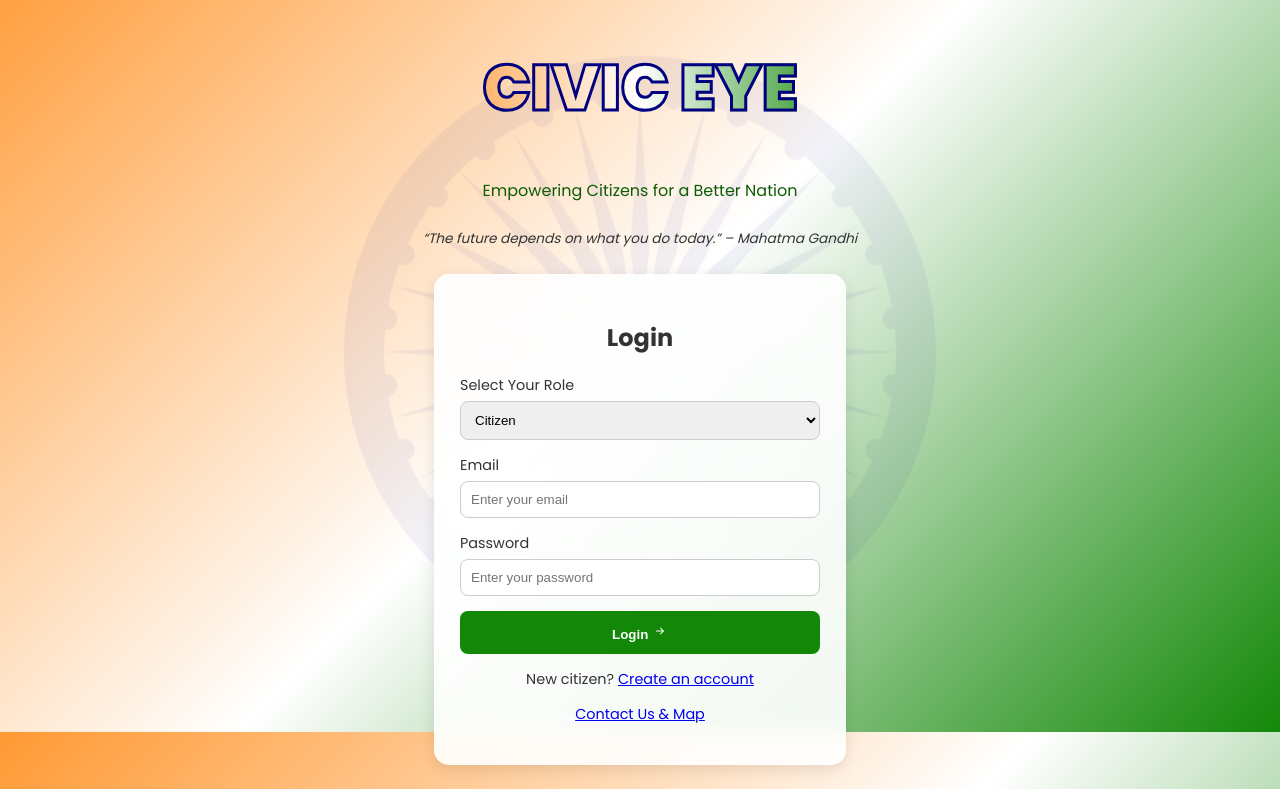
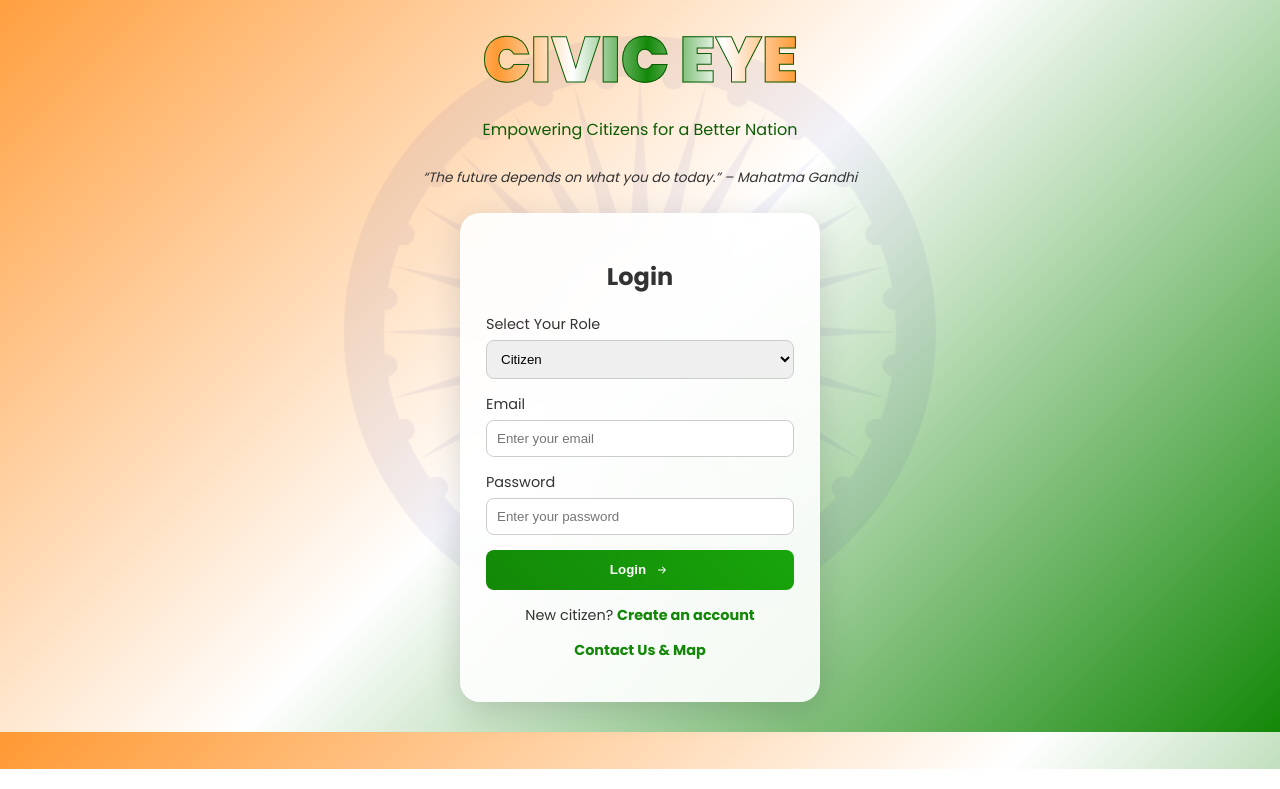
Before and after one commit to ahyouish/check, a plain HTML site: page index.html in a window 1280 px wide. Shown: the part 68-857 px from the top of the page. Drawn offline with Linux system fonts and the light colour scheme; a script that the page names is missing.

Commit message:
Update style.css

```diff
--- a/style.css
+++ b/style.css
@@ -1,18 +1,23 @@
 /* --- Universal Styles --- */
-html, body {
+html {
   height: 100%;
-  margin: 0;
 }
 body {
+  min-height: 100%;
+  margin: 0;
   display: flex;
   flex-direction: column;
   justify-content: flex-start;
   align-items: center;
-  background: linear-gradient(135deg, #FF9933, #FFFFFF, #138808); /* Tricolor Background */
+  background: linear-gradient(135deg, #FF9933, #FFFFFF, #138808);
   color: #333;
   position: relative;
-  overflow: hidden;
+  overflow-y: auto; /* Allows scrolling */
   font-family: 'Poppins', sans-serif;
+  box-sizing: border-box;
+}
+*, *:before, *:after {
+  box-sizing: inherit;
 }
 
 @keyframes spin {
@@ -20,23 +25,27 @@ body {
   to { transform: translate(-50%, -50%) rotate(360deg); }
 }
 
-@keyframes title-animation {
-    0% { background-position: 0% 50%; }
-    50% { background-position: 100% 50%; }
-    100% { background-position: 0% 50%; }
+@keyframes scroll-gradient {
+  0% {
+    background-position: 0 50%;
+  }
+  100% {
+    background-position: 300px 50%;
+  }
 }
+
 
 /* --- Default Mobile Styles --- */
 body {
-    padding-top: 2vh;
+    padding: 2vh 10px;
 }
 
 #background-chakra {
   position: absolute;
   top: 50%;
   left: 50%;
-  width: 80vw; /* Mobile size */
-  height: 80vw; /* Mobile size */
+  width: 80vw;
+  height: 80vw;
   opacity: 0.05;
   z-index: -1;
   animation: spin 60s linear infinite;
@@ -45,18 +54,39 @@ body {
 header {
     text-align: center;
     margin-bottom: 25px;
+    width: 100%;
 }
 
+.header-logo {
+  width: 100px;
+  height: auto;
+  margin-bottom: 15px;
+}
+
+/* --- UPDATED TITLE STYLE FOR MIXED GRADIENT ANIMATION --- */
 header h1 {
-    font-size: 3rem; /* Mobile size */
+    font-size: 3rem;
     font-weight: 900;
-    background: linear-gradient(90deg, #FF9933, #FFFFFF, #138808, #FFFFFF, #FF9933);
-    background-size: 200% 200%;
+    margin-top: 0;
+    margin-bottom: 10px;
+    /* UPDATED: A smooth gradient that starts and ends with orange for a perfect loop */
+    background: linear-gradient(
+      90deg,
+      #FF9933,
+      #FFFFFF,
+      #138808,
+      #FFFFFF,
+      #FF9933
+    );
+    /* The size of one full pattern is 300px */
+    background-size: 300px 100%;
     -webkit-background-clip: text;
     -webkit-text-fill-color: transparent;
-    -webkit-text-stroke: 3px #000080;
-    animation: title-animation 5s ease-in-out infinite;
+    -webkit-text-stroke: 1px #0d5c05;
+    /* Applying the seamless animation */
+    animation: scroll-gradient 8s linear infinite;
 }
+
 
 header p {
     margin-top: 5px;
@@ -73,13 +103,24 @@ header p {
     background: rgba(255, 255, 255, 0.9);
     backdrop-filter: blur(10px);
     border: 1px solid rgba(255, 255, 255, 0.3);
-    border-radius: 15px;
-    box-shadow: 0 4px 15px rgba(0,0,0,0.1);
-    padding: 20px; /* Mobile padding */
-    width: 90%; /* Mobile width */
+    border-radius: 20px;
+    box-shadow: 0 8px 32px 0 rgba(0, 0, 0, 0.15);
+    padding: 20px;
+    width: 90%;
 }
 
-.input-group { margin-bottom: 15px; }
+.dashboard-section a {
+    color: #138808;
+    font-weight: 600;
+    text-decoration: none;
+}
+.dashboard-section a:hover {
+    text-decoration: underline;
+}
+
+.input-group {
+    margin-bottom: 15px;
+}
 
 label {
   display: block;
@@ -93,7 +134,13 @@ input, select {
   padding: 10px;
   border-radius: 8px;
   border: 1px solid #ccc;
-  box-sizing: border-box;
+  transition: all 0.2s ease-in-out;
+}
+
+input:focus, select:focus {
+    outline: none;
+    border-color: #138808;
+    box-shadow: 0 0 0 3px rgba(19, 136, 8, 0.2);
 }
 
 button {
@@ -101,32 +148,39 @@ button {
   padding: 12px;
   border-radius: 8px;
   border: none;
-  background-color: #138808;
+  background: linear-gradient(45deg, #138808, #18a50a);
   color: white;
   font-weight: bold;
   cursor: pointer;
-  transition: background-color 0.3s;
+  transition: transform 0.2s ease-in-out;
+  display: flex;
+  align-items: center;
+  justify-content: center;
+  gap: 8px;
 }
 
-button:hover { background-color: #0d5c05; }
+button:hover {
+    transform: scale(1.02);
+}
+
 
 /* --- Styles for Tablets and Desktops --- */
 @media (min-width: 601px) {
   body {
-    padding-top: 5vh; /* Larger top padding */
+    padding-top: 5vh;
   }
 
   header h1 {
-    font-size: 4rem; /* Larger font size */
+    font-size: 4rem;
   }
 
   .dashboard-section {
-    max-width: 360px; /* Constrain width */
-    padding: 25px; /* Larger padding */
+    max-width: 360px;
+    padding: 25px;
   }
 
   #background-chakra {
-      width: 50vw; /* Smaller background on large screens */
+      width: 50vw;
       height: 50vw;
   }
 }
```
